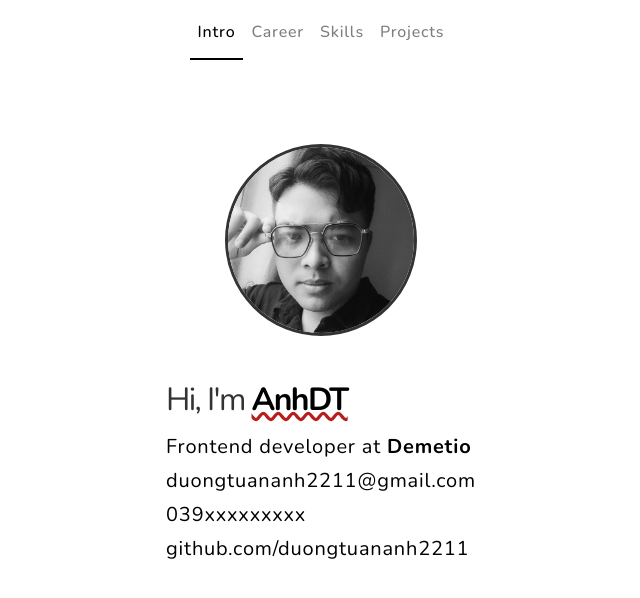
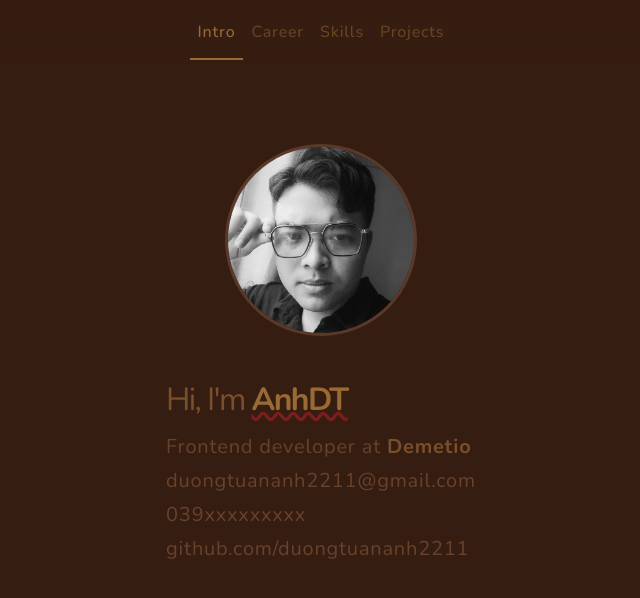
Before and after one commit to duongtuananh2211/my-portfolio, a Next.js app: page / in a window 1280 px wide. Shown: the top 598 px of the page, without its empty margins (319-959 px from the left). Built offline with nearby package versions, Linux system fonts and the light colour scheme.

Commit message:
ADD: Coloring

```diff
--- a/app/components/CareerMilestone.tsx
+++ b/app/components/CareerMilestone.tsx
@@ -20,11 +20,11 @@ export const CareerMilestone: React.FC<CareerMilestoneProps> = ({
       )}
     >
       <div className="w-fit relative">
-        <p className="text-xl  font-extralight leading-none tracking-tight text-textForeground/60">
+        <p className="text-xl  font-extralight leading-none tracking-tight text-primary-700">
           {date}
         </p>
       </div>
-      <p className="text-lg leading-none font-medium tracking-[0.02em] mt-2">
+      <p className="text-lg leading-none font-medium tracking-[0.02em] mt-2 text-primary-600">
         {desc}
       </p>
     </div>
--- a/app/components/ProjectCard.tsx
+++ b/app/components/ProjectCard.tsx
@@ -15,11 +15,11 @@ export const ProjectCard: React.FC<ProjectCardProps> = ({
 }) => {
   return (
     <div className="relative">
-      <p className="text-xl leading-none font-bold">{title}</p>
+      <p className="text-xl leading-none font-bold text-primary-600">{title}</p>
       <div className="mt-1 ">
-        <p className="font-medium">{techStack.join(", ")}</p>
-        <p className="text-textForeground/80">{teamsize} co-workers</p>
-        <p className="text-textForeground/80">{desc}</p>
+        <p className="font-medium text-primary-700">{techStack.join(", ")}</p>
+        <p className="text-primary-800">{teamsize} co-workers</p>
+        <p className="text-primary-800">{desc}</p>
       </div>
     </div>
   );
--- a/app/layout.tsx
+++ b/app/layout.tsx
@@ -35,7 +35,7 @@ export default async function RootLayout({
 
         <link href="/avatar.jpg" as="image" rel="preload" />
       </head>
-      <body className={inter.className}>
+      <body className={"bg-background text-textForeground"}>
         <NextIntlClientProvider messages={messages}>
           {children}
         </NextIntlClientProvider>
--- a/app/molecules/Career.tsx
+++ b/app/molecules/Career.tsx
@@ -20,9 +20,7 @@ export const Career: React.FC<CareerProps> = ({}) => {
   return (
     <SnapSection id="career">
       <div className="flex flex-col gap-10  mt-14 ">
-        <div className="text-textForeground/40 text-xl pl-4 opacity-50">
-          Now
-        </div>
+        <div className="text-primary-700 text-xl pl-4 opacity-50">Now</div>
         {items.map((item, index) => (
           <div
             key={index}
--- a/app/molecules/Header.tsx
+++ b/app/molecules/Header.tsx
@@ -15,15 +15,18 @@ const HeaderItem: React.FC<{ title: string; link: string }> = ({
 
   return (
     <a
-      className={cn("py-4 text-base relative px-2 opacity-50 font-medium", {
-        "opacity-100": isActive,
-      })}
+      className={cn(
+        "py-4 text-base text-primary-600 relative px-2 opacity-50 font-medium",
+        {
+          "opacity-100": isActive,
+        }
+      )}
       href={link}
     >
       {title}
       <div
         className={cn(
-          "absolute bottom-0 left-0 h-[2px] w-full bg-black hidden ",
+          "absolute bottom-0 left-0 h-[2px] w-full bg-primary-600 hidden ",
           {
             block: isActive,
           }
--- a/app/molecules/Introduction.tsx
+++ b/app/molecules/Introduction.tsx
@@ -9,13 +9,13 @@ export const Introduction: React.FC<IntroductionProps> = ({}) => {
   return (
     <SnapSection id="intro">
       <div className="flex flex-col items-left mt-16 gap-10 md:justify-center md:items-center">
-        <div className="relative  w-48 rounded-[100px] mx-auto overflow-hidden aspect-square shadow-inner border-[3px] border-solid border-textForeground/80 ">
+        <div className="relative  w-48 rounded-[100px] mx-auto overflow-hidden aspect-square shadow-inner border-[3px] border-solid border-primary-900 ">
           <Avatar />
         </div>
-        <div className="flex flex-col text-lg  leading-normal gap-2 ">
-          <h1 className="text-2xl tracking-tighter text-textForeground/80">
+        <div className="flex flex-col text-lg text-primary-800  leading-normal gap-2 ">
+          <h1 className="text-2xl tracking-tighter text-primary-700">
             Hi, I&apos;m{" "}
-            <span className="font-bold text-textForeground underline decoration-wavy decoration-red-700">
+            <span className="font-bold text-primary-600 underline decoration-wavy decoration-red-900">
               AnhDT
             </span>
           </h1>
--- a/app/molecules/Skills.tsx
+++ b/app/molecules/Skills.tsx
@@ -13,10 +13,16 @@ const SkillItem: React.FC<{
     <div className="mt-12">
       <div>
         <div className="flex justify-between">
-          <p className="text-lg font-medium">{title}</p>
           <p
-            className={cn("text-lg font-bold text-textForeground/50", {
-              "text-textForeground": hightlight,
+            className={cn("text-lg font-medium text-primary-700/80", {
+              "text-primary-600/80": hightlight,
+            })}
+          >
+            {title}
+          </p>
+          <p
+            className={cn("text-lg font-bold text-primary-700", {
+              "text-primary-600": hightlight,
             })}
           >
             {percentage}%
@@ -26,8 +32,8 @@ const SkillItem: React.FC<{
 
       <div className="w-full  bg-textForeground/20 h-2.5 mt-3">
         <div
-          className={cn("bg-textForeground/50 h-2.5 ", {
-            "bg-textForeground": hightlight,
+          className={cn("bg-primary-700 h-2.5 ", {
+            "bg-primary-600": hightlight,
           })}
           style={{ width: `${percentage}%` }}
         ></div>
--- a/tailwind.config.ts
+++ b/tailwind.config.ts
@@ -9,8 +9,19 @@ const config: Config = {
   theme: {
     extend: {
       colors: {
-        background: "#fff",
-        textForeground: "#000",
+        background: "#361d11",
+        textForeground: "#7a4f2c",
+        "primary-50": "#f9f6ed",
+        "primary-100": "#f0e9d1",
+        "primary-200": "#e2d2a6",
+        "primary-300": "#d1b573",
+        "primary-400": "#c29a4d",
+        "primary-500": "#b3873f",
+        "primary-600": "#9a6a34",
+        "primary-700": "#7a4f2c",
+        "primary-800": "#68422b",
+        "primary-900": "#5a3929",
+        "primary-950": "#331e15",
       },
       fontSize: {
         xs: "10.24px",
```
